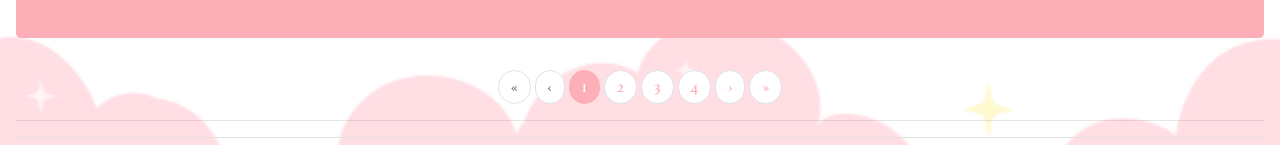
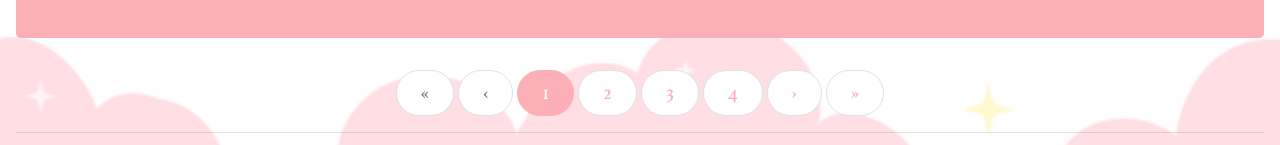
Before and after one commit to hildamari/hildamari.github.io, a Vue app: page / in a window 1280 px wide. Shown: the part 727-872 px from the top of the page. Built offline with nearby package versions, Linux system fonts and the light colour scheme.

Commit message:
Change pagination to large

```diff
--- a/src/components/Hilda.vue
+++ b/src/components/Hilda.vue
@@ -24,6 +24,7 @@
             pills
             align="center"
             class="bg-pink"
+            size="lg"
         ></b-pagination>
         <hr />
         <b-table
--- a/src/components/Marianne.vue
+++ b/src/components/Marianne.vue
@@ -22,6 +22,7 @@
             aria-controls="my-table"
             pills
             align="center"
+            size="lg"
         ></b-pagination>
         <hr />
         <b-table
```
